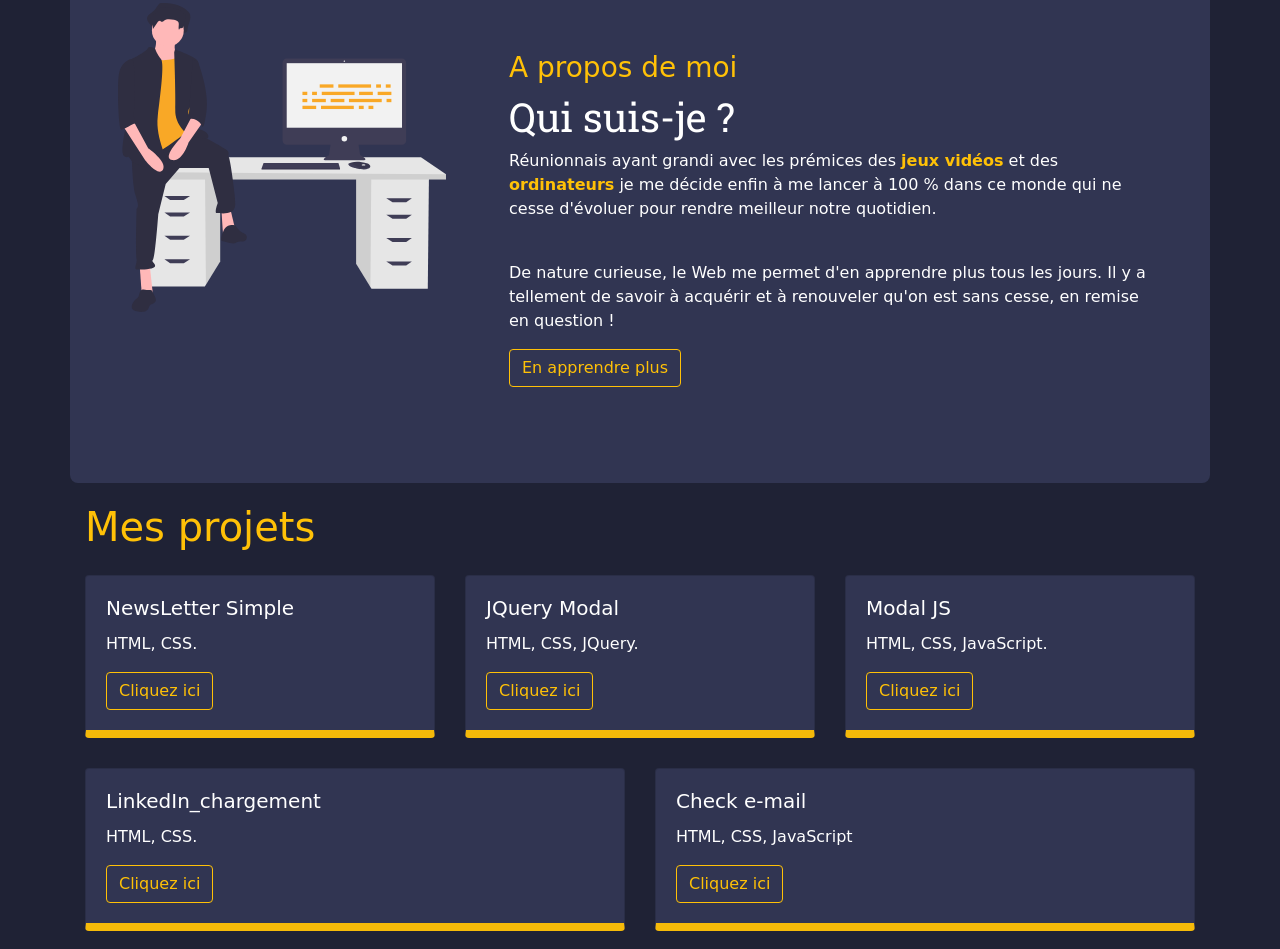
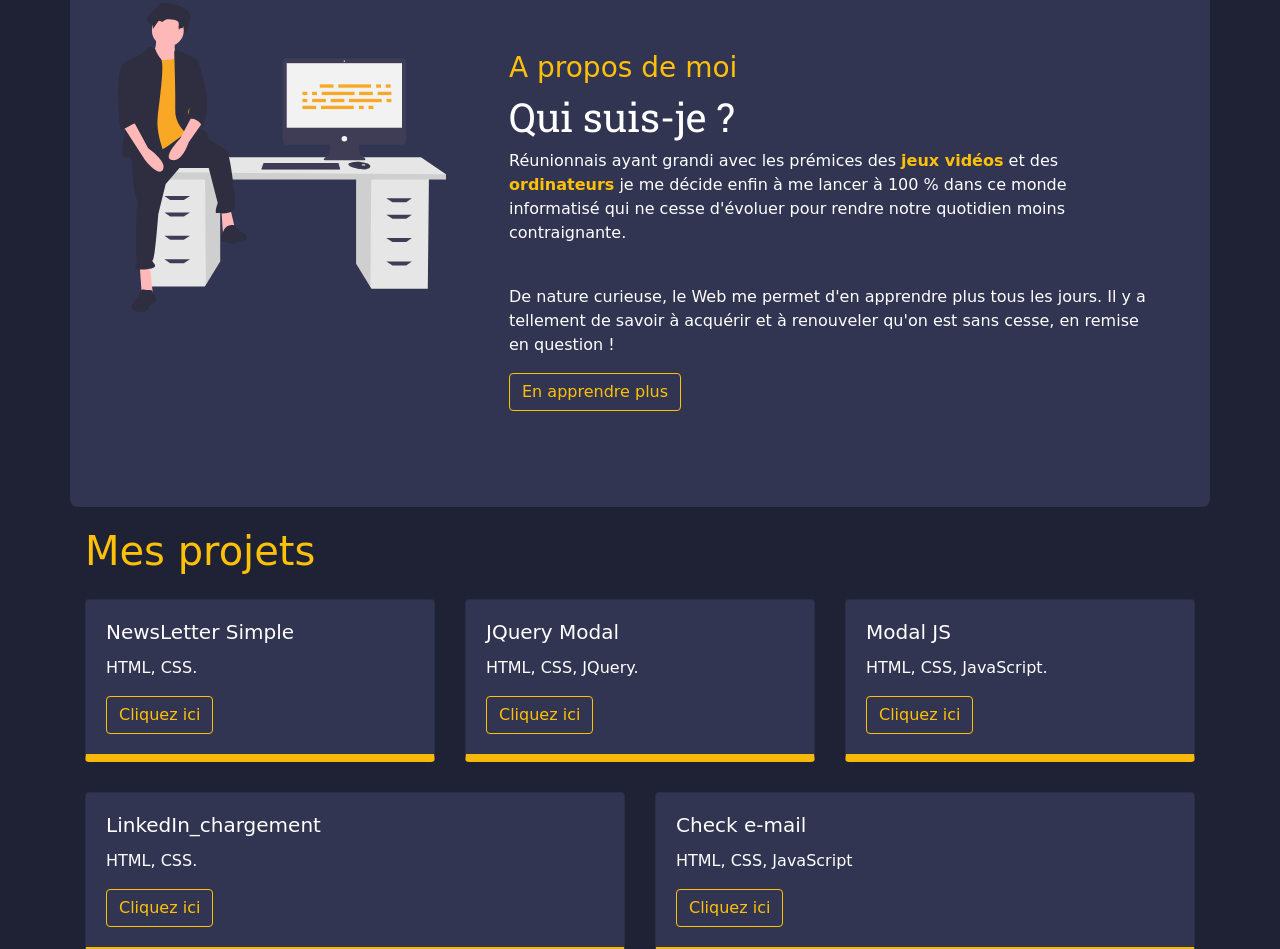
Before and after one commit to TristanTMT/site-portfolio, a plain HTML site: page index.html in a window 1280 px wide. Shown: the part 1077-2026 px from the top of the page. Drawn offline with nearby package versions, Linux system fonts and the light colour scheme; a web font is replaced by a local one.

Commit message:
Add files via upload

```diff
--- a/index.html
+++ b/index.html
@@ -15,7 +15,7 @@
     <script src="https://cdn.jsdelivr.net/npm/popper.js@1.16.0/dist/umd/popper.min.js"></script>
     <script src="https://stackpath.bootstrapcdn.com/bootstrap/4.4.1/js/bootstrap.min.js"></script>
 
-    <!-- My CSS -->
+    <!-- CSS -->
     <link rel="stylesheet" href="style.css" />
 
     <!-- Font Awesome -->
@@ -89,8 +89,8 @@
           <h1 class="m-heading">Qui suis-je ?</h1>
           <p>
             Réunionnais ayant grandi avec les prémices des <b class="text-warning">jeux vidéos</b> et des <b class="text-warning">ordinateurs</b>
-            je me décide enfin à me lancer à 100 % dans ce monde qui ne cesse d'évoluer
-            pour rendre meilleur notre quotidien.
+            je me décide enfin à me lancer à 100 % dans ce monde informatisé qui ne cesse d'évoluer
+            pour rendre notre quotidien moins contraignante.
           </p>
           <br />
           <p>
```
